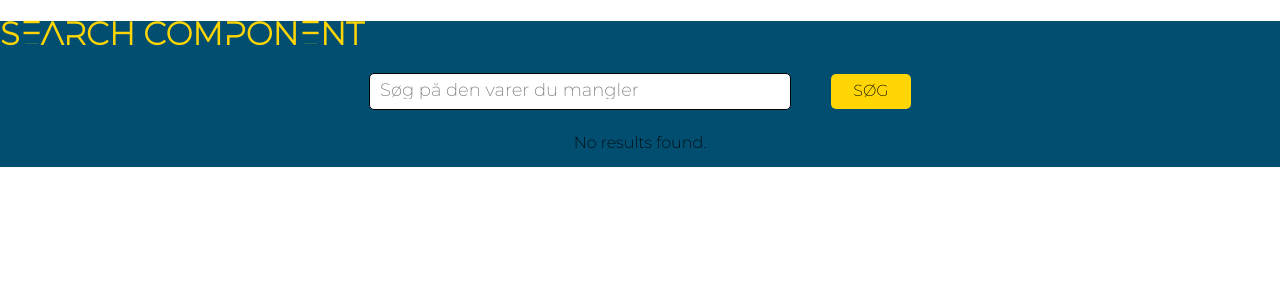
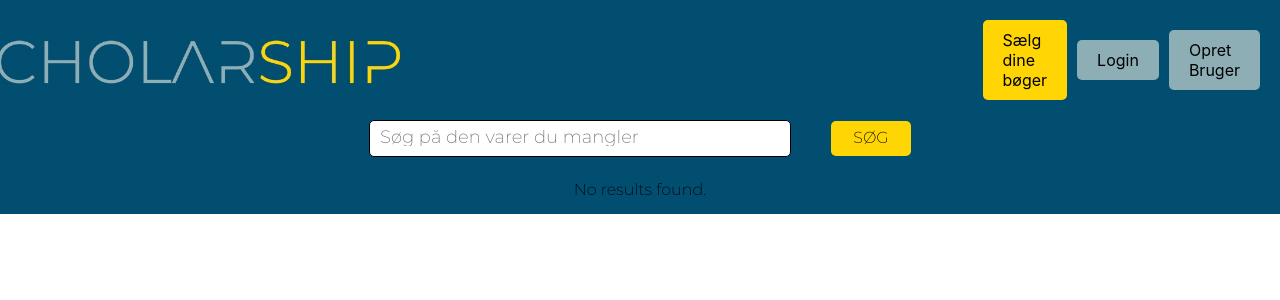
Before and after one commit to mathiasmm94/ScholarShip, a React (Create React App) app in the folder frontend/: page / in a window 1280 px wide. Shown: the top 300 px of the page. Built offline with nearby package versions, Linux system fonts and the light colour scheme.

Commit message:
foreløbig klar

```diff
--- a/frontend/package.json
+++ b/frontend/package.json
@@ -9,6 +9,7 @@
     "axios": "^1.3.6",
     "react": "^18.2.0",
     "react-dom": "^18.2.0",
+    "react-router-dom": "^6.11.1",
     "react-scripts": "5.0.1",
     "web-vitals": "^2.1.4"
   },
--- a/frontend/src/App.js
+++ b/frontend/src/App.js
@@ -1,12 +1,26 @@
 import React from "react";
+import {
+  BrowserRouter as Router,
+  Routes,
+  Route,
+} from "react-router-dom";
 import {Search} from "./Components/Search.js";
+import {Navbar} from "./Components/Navbar.js";
+
 import "./App.css"
+
 
 function App() {
   return (
+    <Router>
+      <Navbar />
+      <Routes>
+
+      </Routes>
     <div className="main">
       <Search />
     </div>
+    </Router>
   );
 
 }
--- /dev/null
+++ b/frontend/src/Components/CSS/Navbar.css
@@ -0,0 +1,51 @@
+.nav_link{
+    background-color: #014e71;
+}
+.nav_bar{
+    display: flex;
+    justify-content:flex-end; /* Add this line */
+    align-items: center;
+    margin-right: 10px;
+    margin-top: 0px;
+}
+.nav_bar img {
+    display: flex;
+    max-height: 120px;
+    margin-right: 560px;
+
+  }
+.nav_button {
+    display: inline-block;
+    background-color: #8eaeb5;
+    color: black;
+    padding: 10px 20px;
+    text-decoration: none;
+    border: none;
+    border-radius: 5px;
+    margin-right: 10px;
+    font-size: 16px;
+  }
+
+  .nav_button:hover {
+    background-color: #7b9fa6;
+  }
+
+  .nav_button_active {
+    background-color: #7b9fa6;
+  }
+
+  .nav_button_sale{
+    display: inline-block;
+    background-color: #ffd604;
+    color: black;
+    padding: 10px 20px;
+    text-decoration: none;
+    border: none;
+    border-radius: 5px;
+    margin-right: 10px;
+    font-size: 16px;
+  }
+.nav_button_sale:hover{
+    background-color: #333;
+    color: #ffd604;
+}
--- a/frontend/src/Components/Navbar.js
+++ b/frontend/src/Components/Navbar.js
@@ -0,0 +1,23 @@
+import { NavLink } from "react-router-dom";
+import "./CSS/Navbar.css"
+
+
+export function Navbar() {
+  return (
+    <nav className="nav_link">
+      <div className="nav_bar">
+        <img src="/images/LOGO.jpg" alt="Logo" />
+
+      <NavLink to="/" className="nav_button_sale" exact activeClassName="nav_button_active" >
+        Sælg dine bøger
+      </NavLink>
+      <NavLink to="/Login" className="nav_button" activeClassName="nav_button_active">
+        Login
+      </NavLink>
+      <NavLink to="/Register" className="nav_button" activeClassName="nav_button_active">
+        Opret Bruger
+      </NavLink>
+      </div>
+    </nav>
+  )
+}
--- a/frontend/src/Components/Search.js
+++ b/frontend/src/Components/Search.js
@@ -10,7 +10,6 @@ export function Search(props) {
   };
   return (
     <div>
-      <h1 style={headingStyle}>SEARCH COMPONENT</h1>
       <SearchHandler />
     </div>
   );
```
Also changed, not shown: frontend/public/images/LOGO.jpg (added), 1 other file (tests, documents, lock files or other folders).
